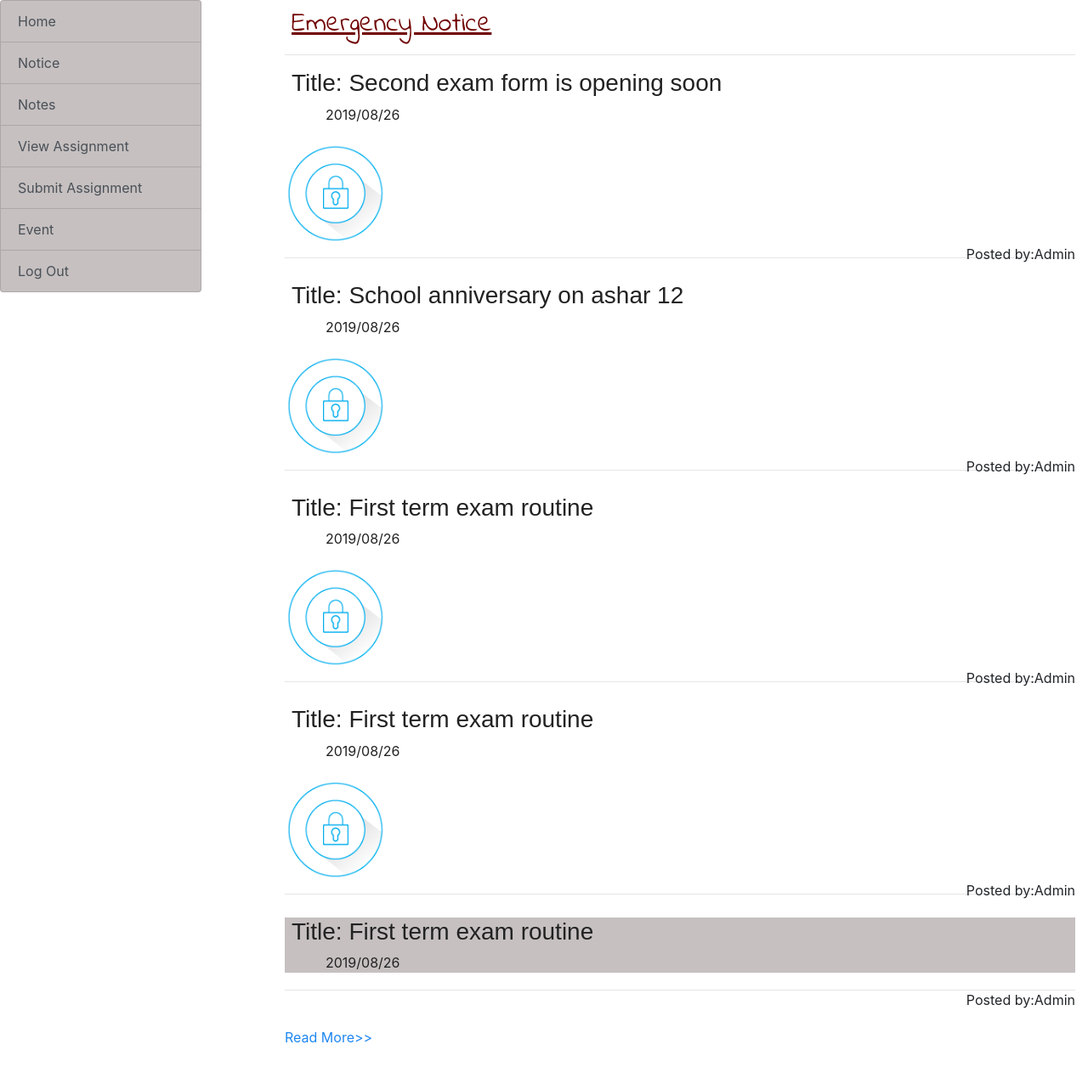
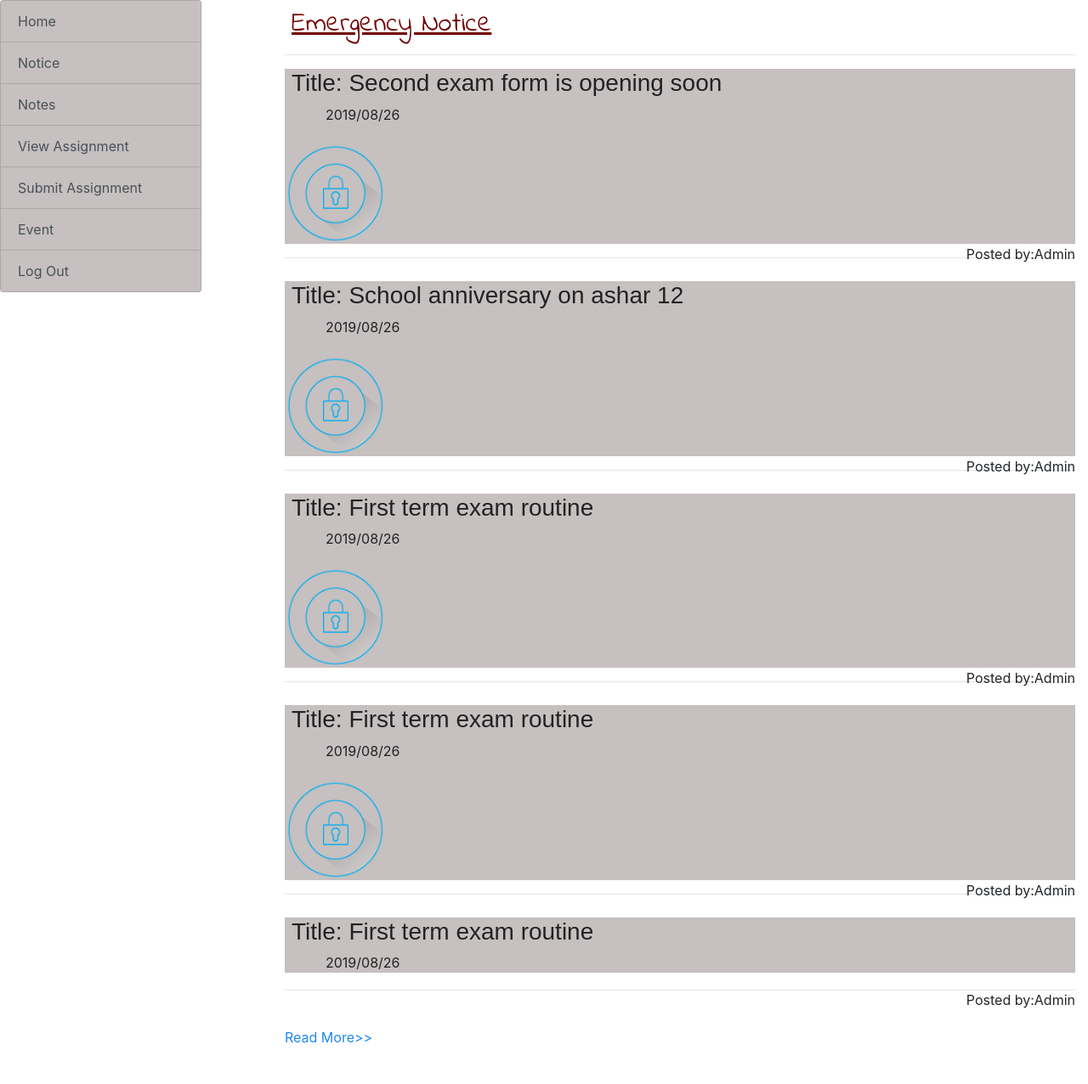
Before and after one commit to codeitsunita/school, a PHP site: page /student/notice.php in a window 1280 px wide. Shown: the part 98-1374 px from the top of the page at 85% size. Run offline with PHP 8.4, Linux system fonts and the light colour scheme; some web fonts are replaced.

Commit message:
notice.php updated

```diff
--- a/student/notice.php
+++ b/student/notice.php
@@ -88,7 +88,7 @@
        <div class="col-lg-9">
             <div class="row">
                 <div class="col-md-12">
-                    <div class="box">
+                    <div class="box" >
                         <h2  class="ml-2" style="text-decoration: underline; color: #700000; margin-top:10px; ">Emergency Notice</h2>
 
                     </div>
@@ -98,10 +98,10 @@
             </div>
             <div class="row">
                 <div class="col-md-12">
-                    <div class="box1">
+                    <div class="box1" style="background-color:#c6c0c0;">
                         <h3 class="ml-2" style=" color: #222222; font-family: sans-serif">Title: Second exam form is opening soon</h3>
                          <p class="ml-5" style=" color: #222222;">2019/08/26</p>
-                         <div class="box2">
+                         <div class="box2" style="background-color:#c6c0c0;">
                              <img src="assets/img/ic-lock.png" alt="" width="120px" height="120px">
                          </div>
                         <p style="float: right;">Posted by:Admin</p>
@@ -113,7 +113,7 @@
             </div>
             <div class="row">
                 <div class="col-md-12">
-                    <div class="box1">
+                    <div class="box1" style="background-color:#c6c0c0;">
                         <h3 class="ml-2" style=" color: #222222; font-family: sans-serif">Title: School anniversary  on ashar 12</h3>
                          <p class="ml-5" style=" color: #222222;">2019/08/26</p>
                          <div class="box2">
@@ -128,7 +128,7 @@
             </div>
             <div class="row">
                 <div class="col-md-12">
-                    <div class="box1">
+                    <div class="box1" style="background-color:#c6c0c0;">
                         <h3 class="ml-2" style=" color: #222222; font-family: sans-serif">Title: First term exam routine</h3>
                          <p class="ml-5" style=" color: #222222;">2019/08/26</p>
                          <div class="box2">
@@ -143,7 +143,7 @@
             </div>
             <div class="row">
                 <div class="col-md-12">
-                    <div class="box1">
+                    <div class="box1" style="background-color:#c6c0c0;">
                         <h3 class="ml-2" style=" color: #222222; font-family: sans-serif">Title: First term exam routine</h3>
                          <p class="ml-5" style=" color: #222222;">2019/08/26</p>
                          <div class="box2">
@@ -172,6 +172,7 @@
             <div class="clear"></div>
             <a href="">Read More>></a>
         </div>
+    </div>
     </div>
 
      <footer style="background-color: #825889;">
```
